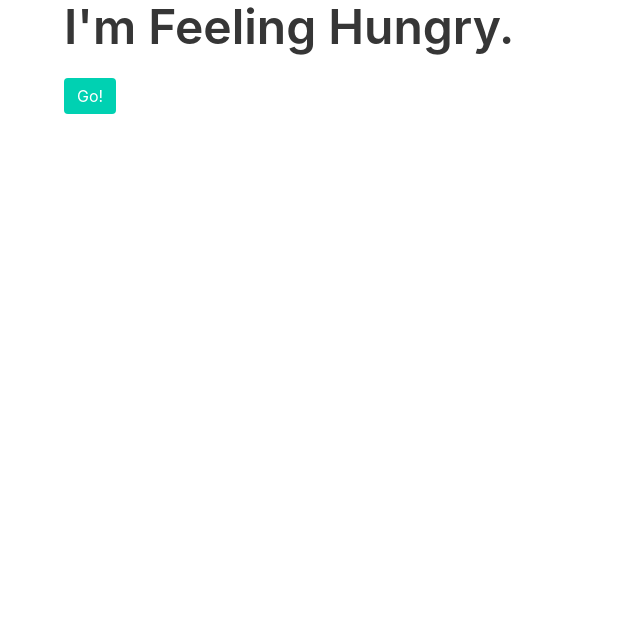
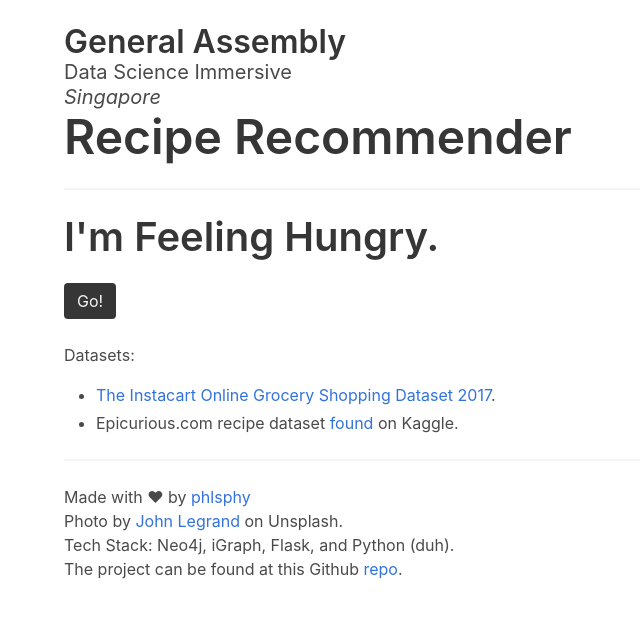
Before and after one commit to AsmaaAlrefae/GA-Projects, a Flask app: page / in a window 1280 px wide. Shown: the top 618 px of the page, without its empty margins (0-640 px from the left). Run offline with Flask 2, Linux system fonts and the light colour scheme.

Commit message:
Using Jinja's block abilities

```diff
--- a/project-capstone/src/templates/index.html
+++ b/project-capstone/src/templates/index.html
@@ -1,23 +1,26 @@
-<!DOCTYPE html>
-<html lang="en">
-    <head>
-        <title></title>
-        <meta charset="utf-8" />
-        <meta name="viewport" conten="width=device-width, initial-scale=1">
-        <meta http-equiv="X-UA-Compatible" content="ie=edge">
-        <title>Recommender</title>
-        <link rel="stylesheet" href="https://cdnjs.cloudflare.com/ajax/libs/bulma/0.7.1/css/bulma.min.css" />
-    </head>
-<body>
+{% extends "layout.html" %}
+{% block content %}
     <div class="container">
-
-        <h1 class="title is-1">I'm Feeling Hungry.</h1>
+        <div class="block">
+        <h class="title is-2">I'm Feeling Hungry.</h>
+        </div>
 
         <div class="control">
             <form method="get" action="/feeling_hungry">
-                <button class="button is-primary" >Go!</button>
+                <button class="button is-dark">Go!</button>
             </form>
+            <br>
         </div>
+
+        <div class="block">
+            <div class="content">
+                <p>Datasets:</p>
+                <ul>
+                    <li><a href="https://www.instacart.com/datasets/grocery-shopping-2017">The Instacart Online Grocery Shopping Dataset 2017</a>.</li>
+                    <li>Epicurious.com recipe dataset <a href="https://www.kaggle.com/hugodarwood/epirecipes">found</a> on Kaggle.</li>
+                </ul>
+            </div>
+        </div>
+
     </div>
-</body>
-</html>
+{% endblock %}
--- /dev/null
+++ b/project-capstone/src/templates/layout.html
@@ -0,0 +1,45 @@
+<!DOCTYPE html>
+<html lang="en">
+<head>
+    <meta charset="UTF-8">
+    <meta name="viewport" content="width=device-width, initial-scale=1.0">
+    <meta http-equiv="X-UA-Compatible" content="ie=edge">
+    <title>Recipe Recommender</title>
+    <link rel="stylesheet" href="https://stackpath.bootstrapcdn.com/font-awesome/4.7.0/css/font-awesome.min.css">
+    <link rel="stylesheet" href="https://cdnjs.cloudflare.com/ajax/libs/bulma/0.7.1/css/bulma.min.css" />
+</head>
+<body>
+    <!--Header-->
+    <div class="container">
+        <div class="block">
+            <br>
+            <h class="title">General Assembly</h>
+            <br>
+            <h class="subtitle">Data Science Immersive</h>
+            <br>
+            <h class="subtitle"><i>Singapore</i></h>
+            <br>
+            <h class="title is-1">Recipe Recommender</h>
+            <hr>
+        </div>
+    </div>
+
+    <!--Content-->
+    {% block content %}{% endblock %}
+
+    <!--Footer-->
+    <div class="container">
+        <div class="block">
+            <hr>
+            Made with &hearts; by <a href="https://github.com/phlsphy">phlsphy</a>
+            <br>
+            Photo by <a href="https://unsplash.com/photos/zhO4JJv0zi4?utm_source=unsplash&utm_medium=referral&utm_content=creditCopyText">John Legrand</a> on Unsplash.
+            <br>
+            Tech Stack: Neo4j, iGraph, Flask, and Python (duh).
+            <br>
+            The project can be found at this Github <a href="">repo</a>.
+        </div>
+    </div>
+
+</body>
+</html>
```
Also changed, not shown: project-capstone/src/app.py (+2 -10 lines), project-capstone/src/templates/display.html (+6 -16 lines), project-capstone/src/templates/recipes.html (+11 -19 lines).
